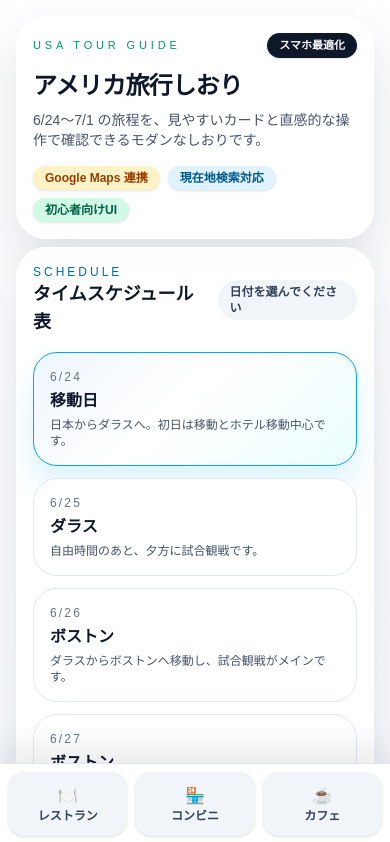
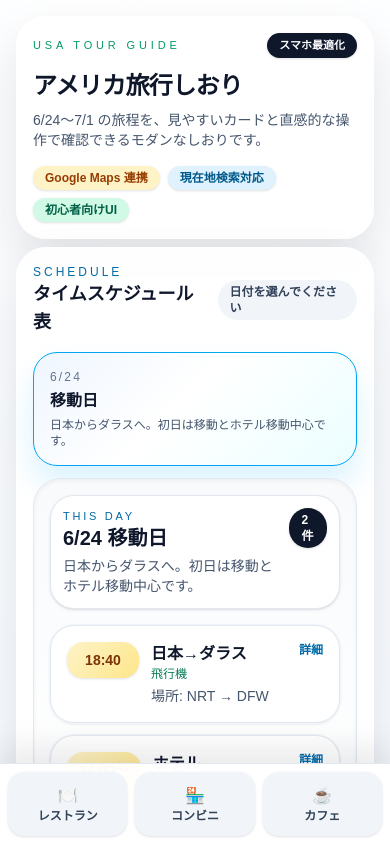
Before and after one commit to reemar1020-ai/WC2026tourapp, a Next.js app: page / in a window 390 px wide. Shown: the top 842 px of the page. Built offline with nearby package versions, Linux system fonts and the light colour scheme.

Commit message:
create mobile app ui

```diff
--- a/app/page.tsx
+++ b/app/page.tsx
@@ -1,6 +1,6 @@
 "use client";
 
-import { useEffect, useMemo, useState } from "react";
+import { useState } from "react";
 
 type ScheduleItem = {
   time: string;
@@ -196,21 +196,6 @@ export default function Home() {
   const [openItems, setOpenItems] = useState<Record<string, boolean>>({});
   const [locationStatus, setLocationStatus] = useState("現在地を取得すると、近くの施設をGoogle Mapsで検索できます。" );
 
-  const selectedDay = useMemo(
-    () => schedule.find((day) => day.date === selectedDate) ?? schedule[0],
-    [selectedDate],
-  );
-
-  useEffect(() => {
-    const nextOpenState: Record<string, boolean> = {};
-
-    selectedDay.items.forEach((_, index) => {
-      nextOpenState[`${selectedDay.date}-${index}`] = true;
-    });
-
-    setOpenItems(nextOpenState);
-  }, [selectedDay]);
-
   const toggleItem = (key: string) => {
     setOpenItems((prev) => ({
       ...prev,
@@ -281,9 +266,10 @@ export default function Home() {
             <div className="mt-4 flex flex-col gap-3">
               {schedule.map((day) => {
                 const selected = day.date === selectedDate;
+
                 return (
+                  <div key={day.date} className="flex flex-col gap-3">
                     <button
-                    key={day.date}
                       type="button"
                       onClick={() => setSelectedDate(day.date)}
                       className={`w-full rounded-[24px] border p-4 text-left transition duration-200 ${
@@ -296,23 +282,21 @@ export default function Home() {
                       <p className="mt-1 text-base font-black text-slate-900">{day.label}</p>
                       <p className="mt-1 text-xs text-slate-600">{day.summary}</p>
                     </button>
-                );
-              })}
-            </div>
 
-            <article className="mt-4 rounded-[28px] border border-slate-200 bg-[linear-gradient(180deg,#f8fafc_0%,#ffffff_100%)] p-4 shadow-inner sm:p-5">
+                    {selected && (
+                      <article className="rounded-[28px] border border-slate-200 bg-[linear-gradient(180deg,#f8fafc_0%,#ffffff_100%)] p-4 shadow-inner sm:p-5">
                         <div className="flex items-start justify-between gap-3 rounded-[24px] border border-slate-200 bg-white p-3 shadow-sm sm:p-4">
                           <div>
-                  <p className="text-[11px] uppercase tracking-[0.25em] text-sky-700">Selected</p>
-                  <h3 className="text-xl font-black text-slate-900">{selectedDay.date} {selectedDay.label}</h3>
-                  <p className="mt-1 text-sm text-slate-600">{selectedDay.summary}</p>
+                            <p className="text-[11px] uppercase tracking-[0.25em] text-sky-700">This Day</p>
+                            <h3 className="text-xl font-black text-slate-900">{day.date} {day.label}</h3>
+                            <p className="mt-1 text-sm text-slate-600">{day.summary}</p>
                           </div>
-                <span className="rounded-full bg-slate-900 px-3 py-1 text-xs font-semibold text-white shadow-sm">{selectedDay.items.length} 件</span>
+                          <span className="rounded-full bg-slate-900 px-3 py-1 text-xs font-semibold text-white shadow-sm">{day.items.length} 件</span>
                         </div>
 
                         <div className="mt-4 space-y-3">
-                {selectedDay.items.map((item, index) => {
-                  const key = `${selectedDay.date}-${index}`;
+                          {day.items.map((item, index) => {
+                            const key = `${day.date}-${index}`;
                             const isOpen = Boolean(openItems[key]);
 
                             return (
@@ -372,6 +356,11 @@ export default function Home() {
                           })}
                         </div>
                       </article>
+                    )}
+                  </div>
+                );
+              })}
+            </div>
           </div>
         </section>
 
```
Lines whose indentation alone changed are shown as unchanged.
